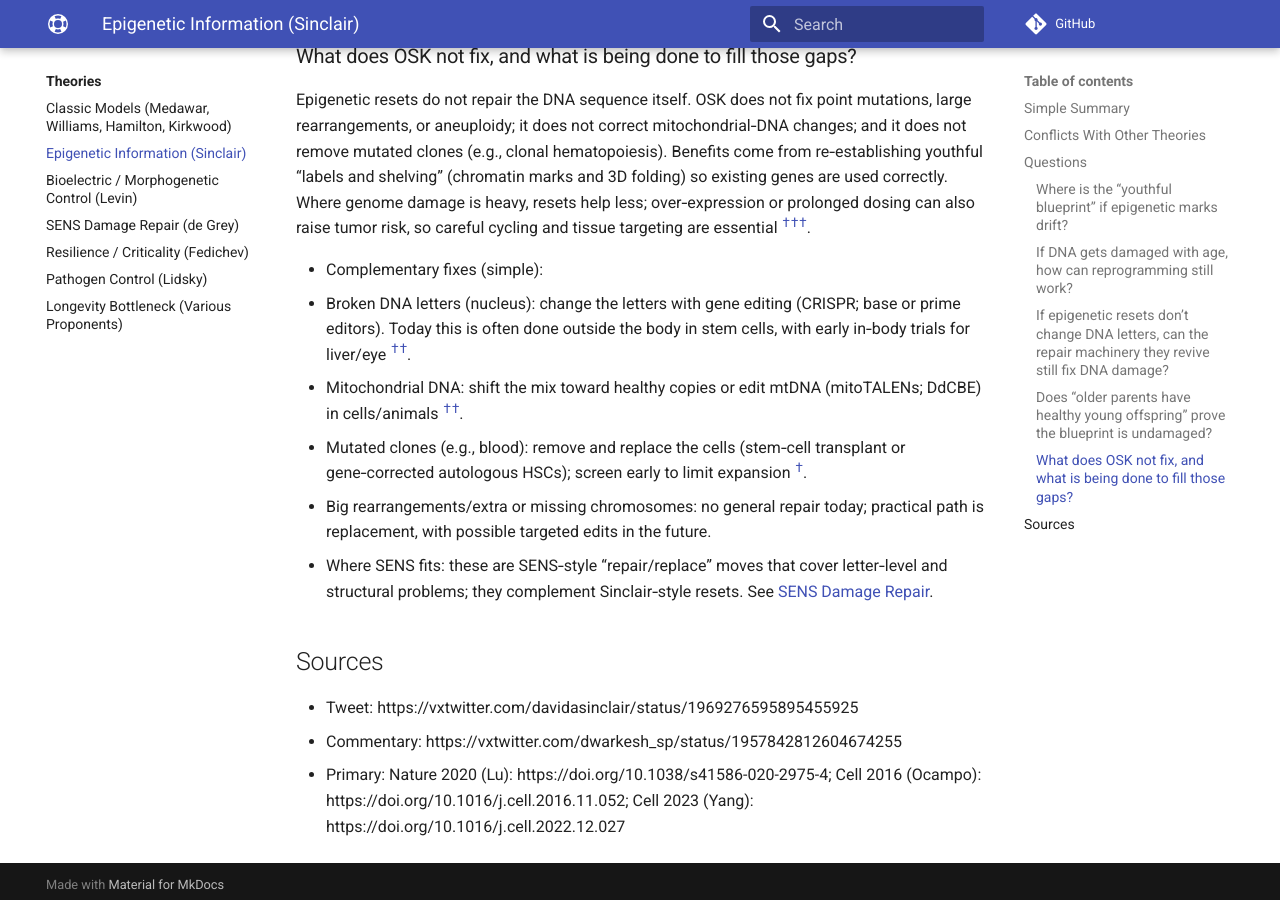
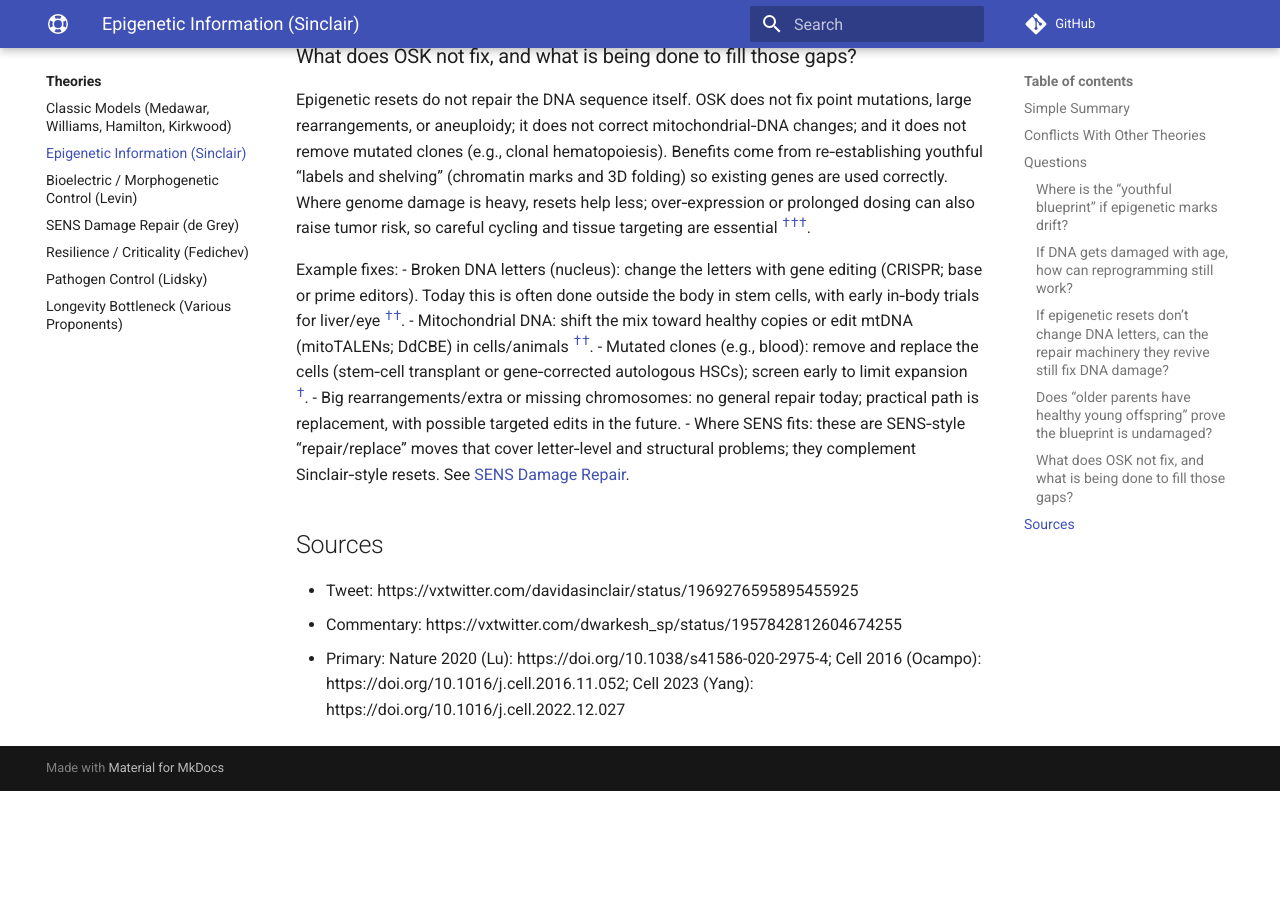
Before and after one commit to djgish485/project-lifespan, an MkDocs documentation site: the page built from docs/theories/epigenetic_information.md, in a window 1280 px wide and 900 px high, scrolled down 3165 px. Built offline with MkDocs 1.6.1 and Material for MkDocs 9.7.7, drawn with Linux system fonts in a browser that asks for light colours; comment, search, counter and statistics services are not loaded; after the commit the page ends 3956 px from its top, so only the background shows below that.

Commit message:
docs(theories): change list label to ‘Example fixes:’ and remove bullet styling

```diff
--- a/docs/theories/epigenetic_information.md
+++ b/docs/theories/epigenetic_information.md
@@ -98,7 +98,7 @@ But it’s not only germ cells: adult somatic nuclei can be reset to make whole
 
 Epigenetic resets do not repair the DNA sequence itself. OSK does not fix point mutations, large rearrangements, or aneuploidy; it does not correct mitochondrial‑DNA changes; and it does not remove mutated clones (e.g., clonal hematopoiesis). Benefits come from re‑establishing youthful “labels and shelving” (chromatin marks and 3D folding) so existing genes are used correctly. Where genome damage is heavy, resets help less; over‑expression or prolonged dosing can also raise tumor risk, so careful cycling and tissue targeting are essential <sup><a class="ref-pop" href="https://doi.org/10.1016/j.cell.2016.11.052" data-ref-url="https://doi.org/10.1016/j.cell.2016.11.052" data-ref-summary="Cell (2016): in‑vivo partial reprogramming improves hallmarks in progeroid mice; continuous expression causes teratomas; cyclic dosing mitigates risk.">†</a></sup><sup><a class="ref-pop" href="https://doi.org/10.1038/s41586-020-2975-4" data-ref-url="https://doi.org/10.1038/s41586-020-2975-4" data-ref-summary="Nature (2020): retina OSK reverses aging features without genome editing; demonstrates functional rescue via epigenetic reset.">†</a></sup><sup><a class="ref-pop" href="https://doi.org/10.1016/j.cell.2022.12.027" data-ref-url="https://doi.org/10.1016/j.cell.2022.12.027" data-ref-summary="Cell (2023): break‑induced epigenetic drift model (ICE) reversed by OSK; sequence lesions remain.">†</a></sup>.
 
-- Complementary fixes (simple):
+Example fixes:
   - Broken DNA letters (nucleus): change the letters with gene editing (CRISPR; base or prime editors). Today this is often done outside the body in stem cells, with early in‑body trials for liver/eye <sup><a class="ref-pop" href="https://doi.org/10.1038/s41586-019-1711-4" data-ref-url="https://doi.org/10.1038/s41586-019-1711-4" data-ref-summary="Nature (2019): prime editing — precise DNA edits without double‑strand breaks.">†</a></sup><sup><a class="ref-pop" href="https://doi.org/10.1056/NEJMoa2109925" data-ref-url="https://doi.org/10.1056/NEJMoa2109925" data-ref-summary="NEJM (2021): in‑vivo CRISPR editing of TTR in human liver.">†</a></sup>.
   - Mitochondrial DNA: shift the mix toward healthy copies or edit mtDNA (mitoTALENs; DdCBE) in cells/animals <sup><a class="ref-pop" href="https://doi.org/10.1038/s41586-020-2477-4" data-ref-url="https://doi.org/10.1038/s41586-020-2477-4" data-ref-summary="Nature (2020): DdCBE enables base editing of mitochondrial DNA.">†</a></sup><sup><a class="ref-pop" href="https://doi.org/10.1038/s41591-018-0124-7" data-ref-url="https://doi.org/10.1038/s41591-018-0124-7" data-ref-summary="Nat Med (2018): mitoTALENs reduce mutant mtDNA and rescue function in vivo.">†</a></sup>.
   - Mutated clones (e.g., blood): remove and replace the cells (stem‑cell transplant or gene‑corrected autologous HSCs); screen early to limit expansion <sup><a class="ref-pop" href="https://doi.org/10.1038/s41576-021-00380-3" data-ref-url="https://doi.org/10.1038/s41576-021-00380-3" data-ref-summary="Nat Rev Genet (2021): clinical genome editing — progress and challenges.">†</a></sup>.
```
